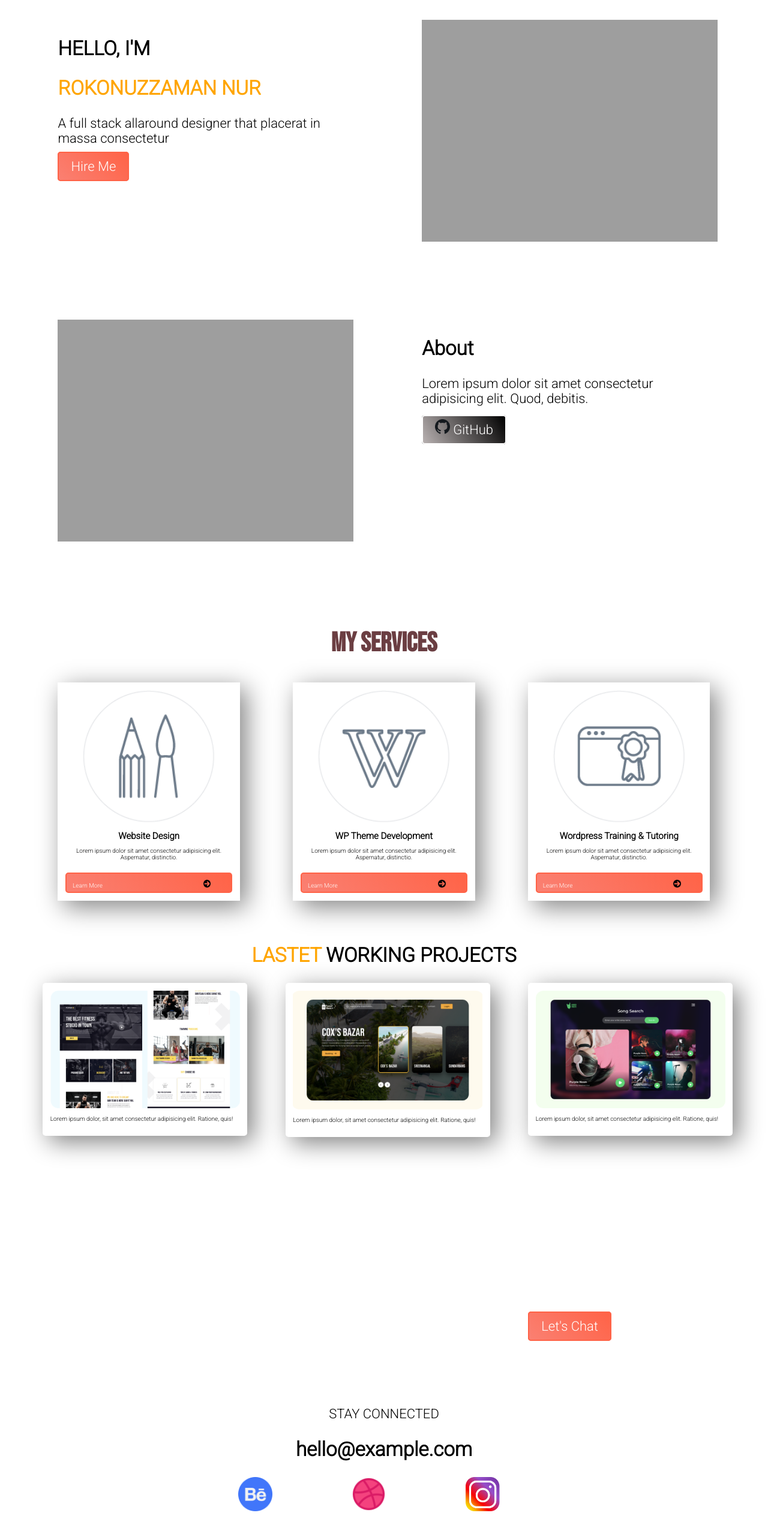
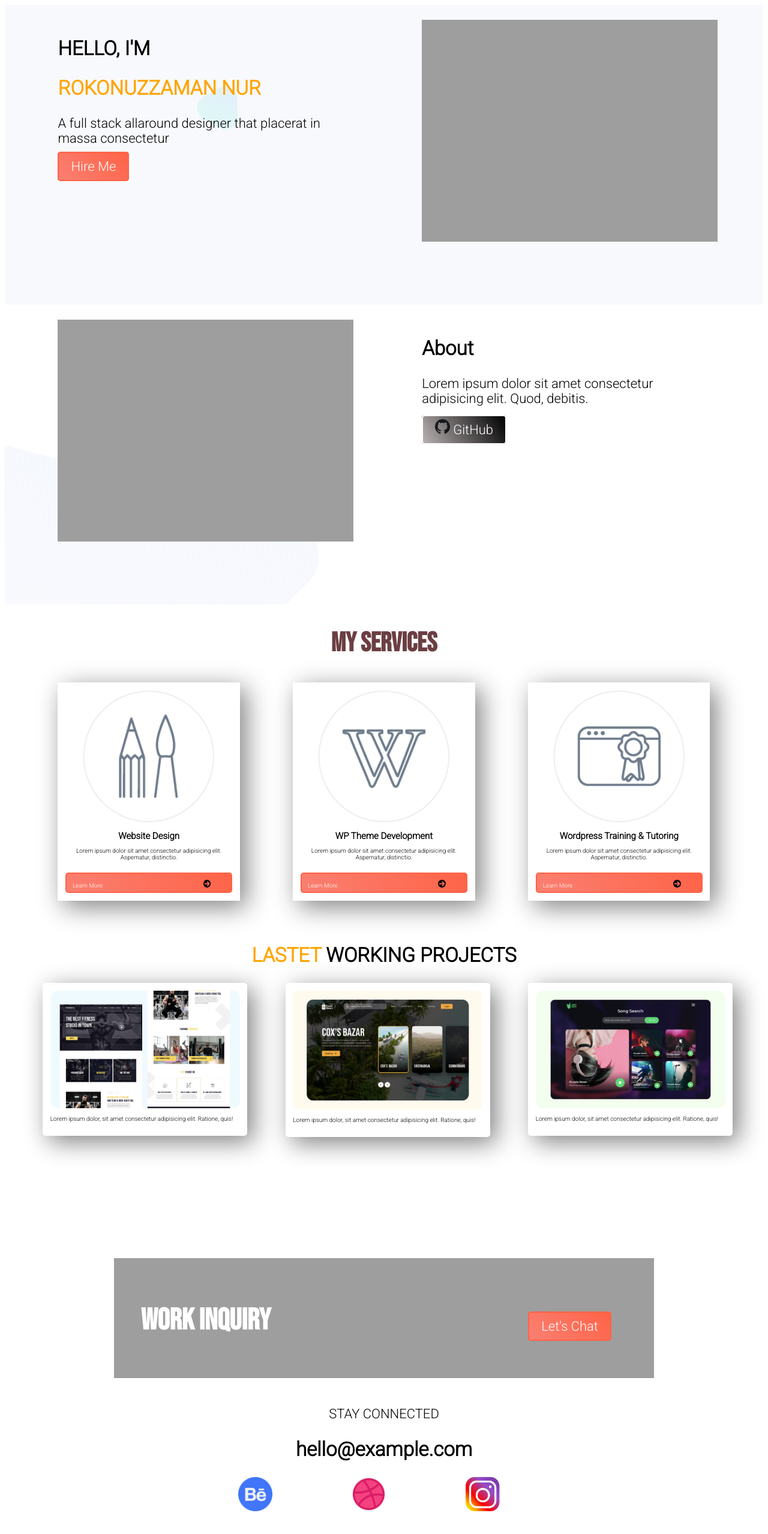
Before and after one commit to rokonrj403/personal-website-assignment1, a plain HTML site: page index.html in a window 1280 px wide. Shown: the top 2558 px of the page at 60% size. Drawn offline with Linux system fonts and the light colour scheme; the site is published under a folder, as on GitHub Pages, so addresses that start at the root find nothing.

Commit message:
Photo loading error fixed

```diff
--- a/style.css
+++ b/style.css
@@ -31,7 +31,7 @@ section{
     width: 100%;
 }
 .top-section{
-    background-image: url(/images/biography-bg.png);
+    background-image: url(images/biography-bg.png);
 }
 
 .git-icon{
@@ -48,7 +48,7 @@ section{
 }
 
 .about-section{
-    background-image: url(/images/footer-bg.png);
+    background-image: url(images/footer-bg.png);
 }
 
 .services{
@@ -119,7 +119,7 @@ section{
 
 .footer{
     height: 250px;
-    background-image: url(/images/Group_33094_1.png);
+    background-image: url(images/Group_33094_1.png);
     background-repeat: no-repeat;
     background-position: center;
     background-size: 900px 200px;
```
